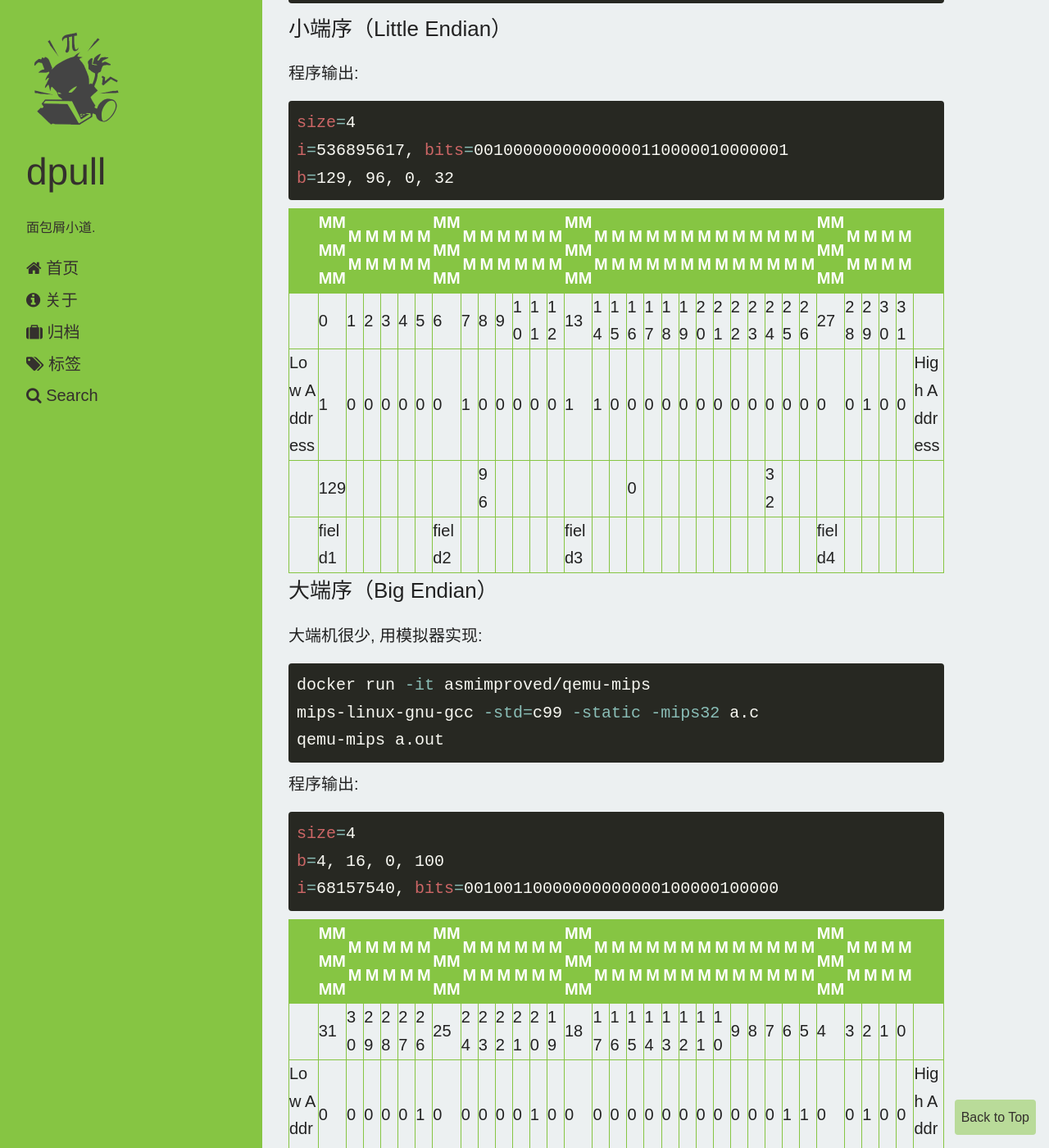
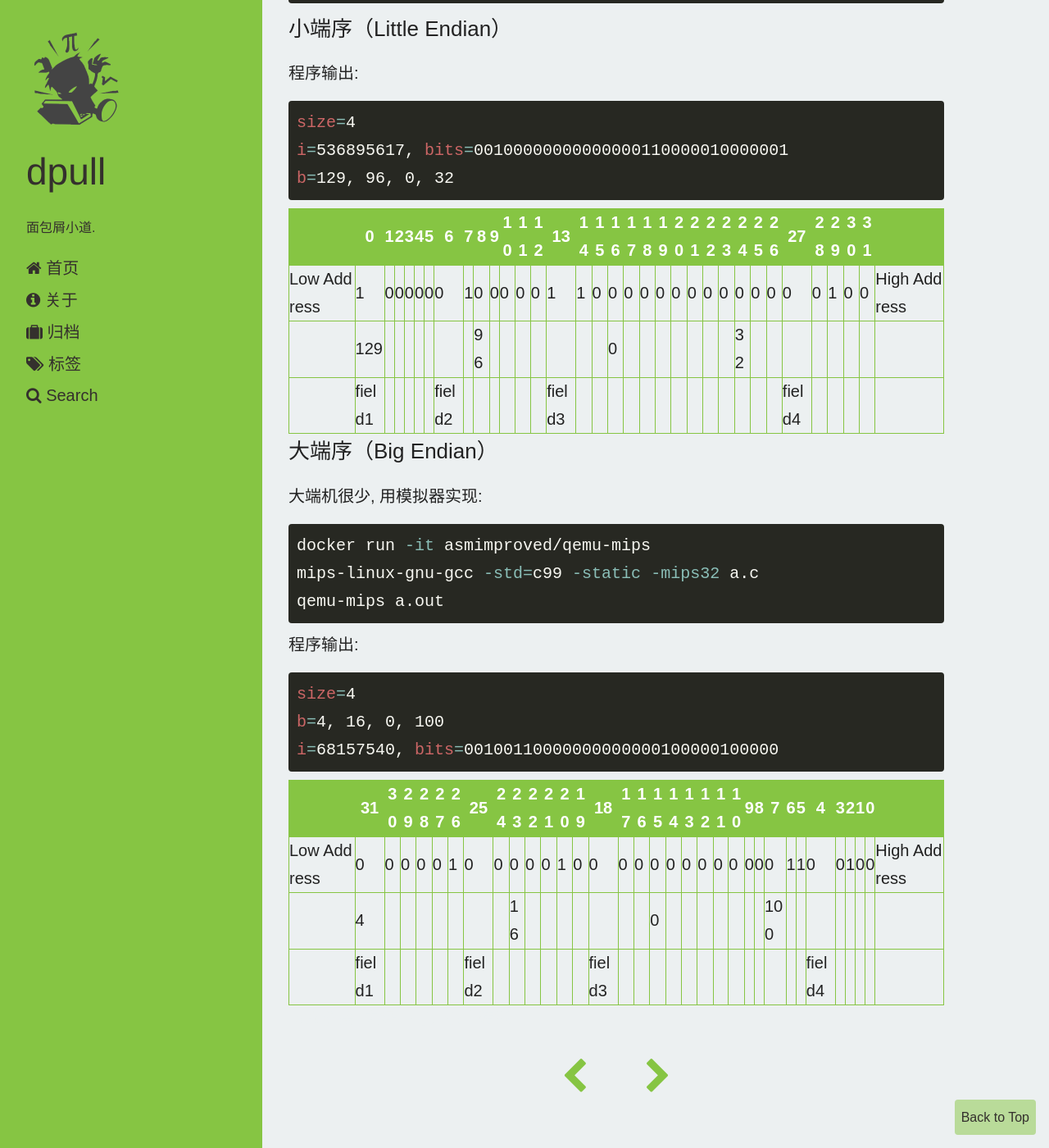
Before and after one commit to dpull/dpull.github.io, a Jekyll site: the page built from _posts/2021-03-01-bitfield_byteorder.md, in a window 1280 px wide and 1400 px high, scrolled down 2979 px. Shown: the whole window at 82% size. Built offline with Jekyll 4.4.1, drawn with Linux system fonts in a browser that asks for light colours.

Commit message:
Revert "update"
This reverts commit f21b8732e1c5eedf245562961dcb59dfeeab1d5f.

```diff
--- a/_posts/2021-03-01-bitfield_byteorder.md
+++ b/_posts/2021-03-01-bitfield_byteorder.md
@@ -101,9 +101,8 @@ i=536895617, bits=00100000000000000110000010000001
 b=129, 96, 0, 32
 {% endhighlight %}
 
-|             	| MMMMMM 	| MM 	| MM 	| MM 	| MM 	| MM 	| MMMMMM 	| MM 	| MM 	| MM 	| MM 	| MM 	| MM 	| MMMMMM 	| MM 	| MM 	| MM 	| MM 	| MM 	| MM 	| MM 	| MM 	| MM 	| MM 	| MM  	| MM 	| MM 	| MMMMMM 	| MM 	| MM 	| MM 	| MM 	|              	|
+|             	| 0      	| 1 	| 2 	| 3 	| 4 	| 5 	| 6      	| 7 	| 8  	| 9 	| 10 	| 11 	| 12 	| 13     	| 14 	| 15 	| 16 	| 17 	| 18 	| 19 	| 20 	| 21 	| 22 	| 23 	| 24 	| 25 	| 26 	| 27     	| 28 	| 29 	| 30 	| 31 	|              	|
 |-------------	|--------	|---	|---	|---	|---	|---	|--------	|---	|----	|---	|----	|----	|----	|--------	|----	|----	|----	|----	|----	|----	|----	|----	|----	|----	|----	|----	|----	|--------	|----	|----	|----	|----	|--------------	|
-|             	| 0      	| 1 	| 2 	| 3 	| 4 	| 5 	| 6      	| 7 	| 8  	| 9 	| 10 	| 11 	| 12 	| 13     	| 14 	| 15 	| 16 	| 17 	| 18 	| 19 	| 20 	| 21 	| 22 	| 23 	| 24 	| 25 	| 26 	| 27     	| 28 	| 29 	| 30 	| 31 	|              	|
 | Low Address 	| 1      	| 0 	| 0 	| 0 	| 0 	| 0 	| 0      	| 1 	| 0  	| 0 	| 0  	| 0  	| 0  	| 1      	| 1  	| 0  	| 0  	| 0  	| 0  	| 0  	| 0  	| 0  	| 0  	| 0  	| 0  	| 0  	| 0  	| 0      	| 0  	| 1  	| 0  	| 0  	| High Address 	|
 |             	| 129    	|   	|   	|   	|   	|   	|        	|   	| 96 	|   	|    	|    	|    	|        	|    	|    	| 0  	|    	|    	|    	|    	|    	|    	|    	| 32 	|    	|    	|        	|    	|    	|    	|    	|              	|
 |             	| field1 	|   	|   	|   	|   	|   	| field2 	|   	|    	|   	|    	|    	|    	| field3 	|    	|    	|    	|    	|    	|    	|    	|    	|    	|    	|    	|    	|    	| field4 	|    	|    	|    	|    	|              	|
@@ -127,9 +126,9 @@ b=4, 16, 0, 100
 i=68157540, bits=00100110000000000000100000100000
 {% endhighlight %}
 
-|             	| MMMMMM 	| MM 	| MM 	| MM 	| MM 	| MM 	| MMMMMM 	| MM 	| MM 	| MM 	| MM 	| MM 	| MM 	| MMMMMM 	| MM 	| MM 	| MM 	| MM 	| MM 	| MM 	| MM 	| MM 	| MM 	| MM 	| MM  	| MM 	| MM 	| MMMMMM 	| MM 	| MM 	| MM 	| MM 	|              	|
-|-------------	|--------	|----	|----	|----	|----	|----	|--------	|----	|----	|----	|----	|----	|----	|--------	|----	|----	|----	|----	|----	|----	|----	|----	|----	|----	|-----	|----	|----	|--------	|----	|----	|----	|----	|--------------	|
-|             	| 31     	| 30 	| 29 	| 28 	| 27 	| 26 	| 25     	| 24 	| 23 	| 22 	| 21 	| 20 	| 19 	| 18     	| 17 	| 16 	| 15 	| 14 	| 13 	| 12 	| 11 	| 10 	| 9  	| 8  	| 7   	| 6  	| 5  	| 4      	| 3  	| 2  	| 1  	| 0  	|              	|
+
+|             	| 31     	| 30 	| 29 	| 28 	| 27 	| 26 	| 25     	| 24 	| 23 	| 22 	| 21 	| 20 	| 19 	| 18     	| 17 	| 16 	| 15 	| 14 	| 13 	| 12 	| 11 	| 10 	| 9 	| 8 	| 7   	| 6 	| 5 	| 4      	| 3 	| 2 	| 1 	| 0 	|              	|
+|-------------	|--------	|----	|----	|----	|----	|----	|--------	|----	|----	|----	|----	|----	|----	|--------	|----	|----	|----	|----	|----	|----	|----	|----	|---	|---	|-----	|---	|---	|--------	|---	|---	|---	|---	|--------------	|
 | Low Address 	| 0      	| 0  	| 0  	| 0  	| 0  	| 1  	| 0      	| 0  	| 0  	| 0  	| 0  	| 1  	| 0  	| 0      	| 0  	| 0  	| 0  	| 0  	| 0  	| 0  	| 0  	| 0  	| 0 	| 0 	| 0   	| 1 	| 1 	| 0      	| 0 	| 1 	| 0 	| 0 	| High Address 	|
-|             	| 4      	|    	|    	|    	|    	|    	|        	|    	| 16 	|    	|    	|    	|    	|        	|    	|    	| 0  	|    	|    	|    	|    	|    	|    	|    	| 100 	|    	|    	|        	|    	|    	|    	|    	|              	|
-|             	| field1 	|    	|    	|    	|    	|    	| field2 	|    	|    	|    	|    	|    	|    	| field3 	|    	|    	|    	|    	|    	|    	|    	|    	|    	|    	|     	|    	|    	| field4 	|    	|    	|    	|    	|              	|
+|             	| 4      	|    	|    	|    	|    	|    	|        	|    	| 16 	|    	|    	|    	|    	|        	|    	|    	| 0  	|    	|    	|    	|    	|    	|   	|   	| 100 	|   	|   	|        	|   	|   	|   	|   	|              	|
+|             	| field1 	|    	|    	|    	|    	|    	| field2 	|    	|    	|    	|    	|    	|    	| field3 	|    	|    	|    	|    	|    	|    	|    	|    	|   	|   	|     	|   	|   	| field4 	|   	|   	|   	|   	|              	|
```
